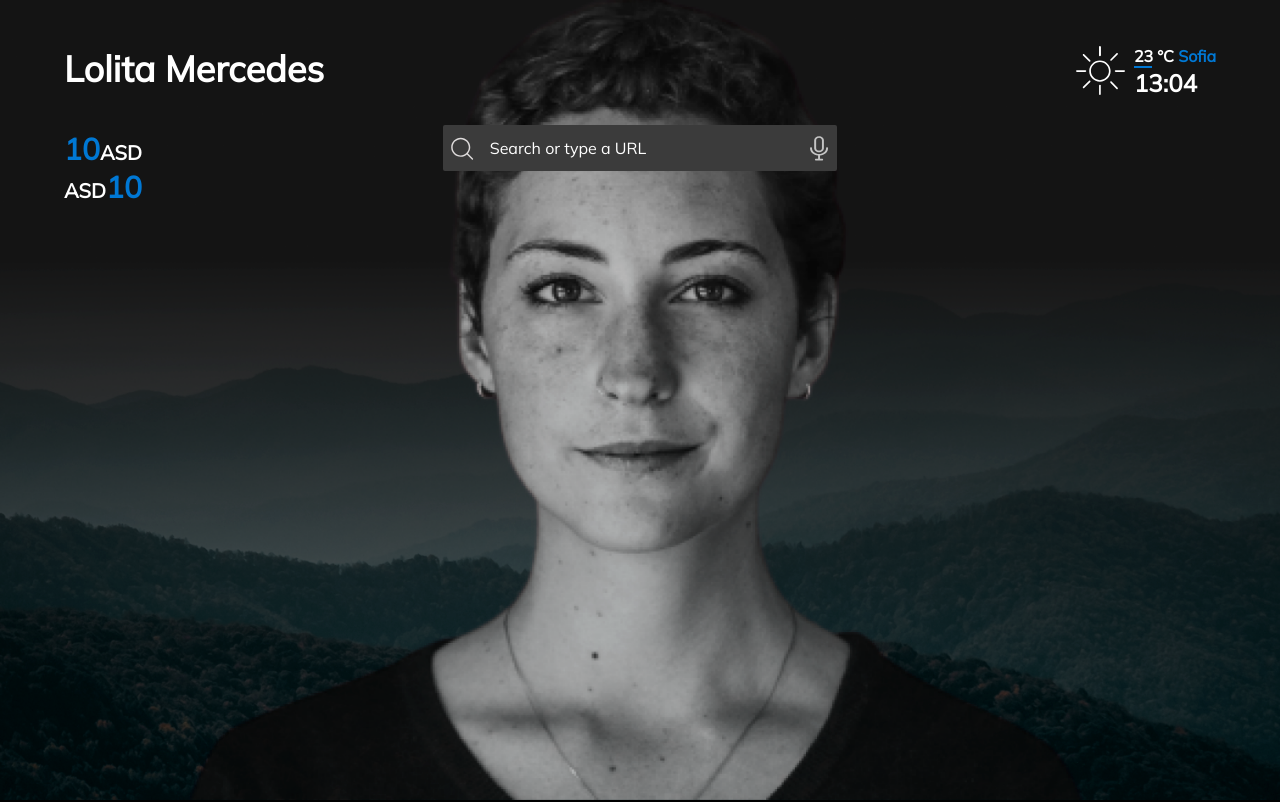
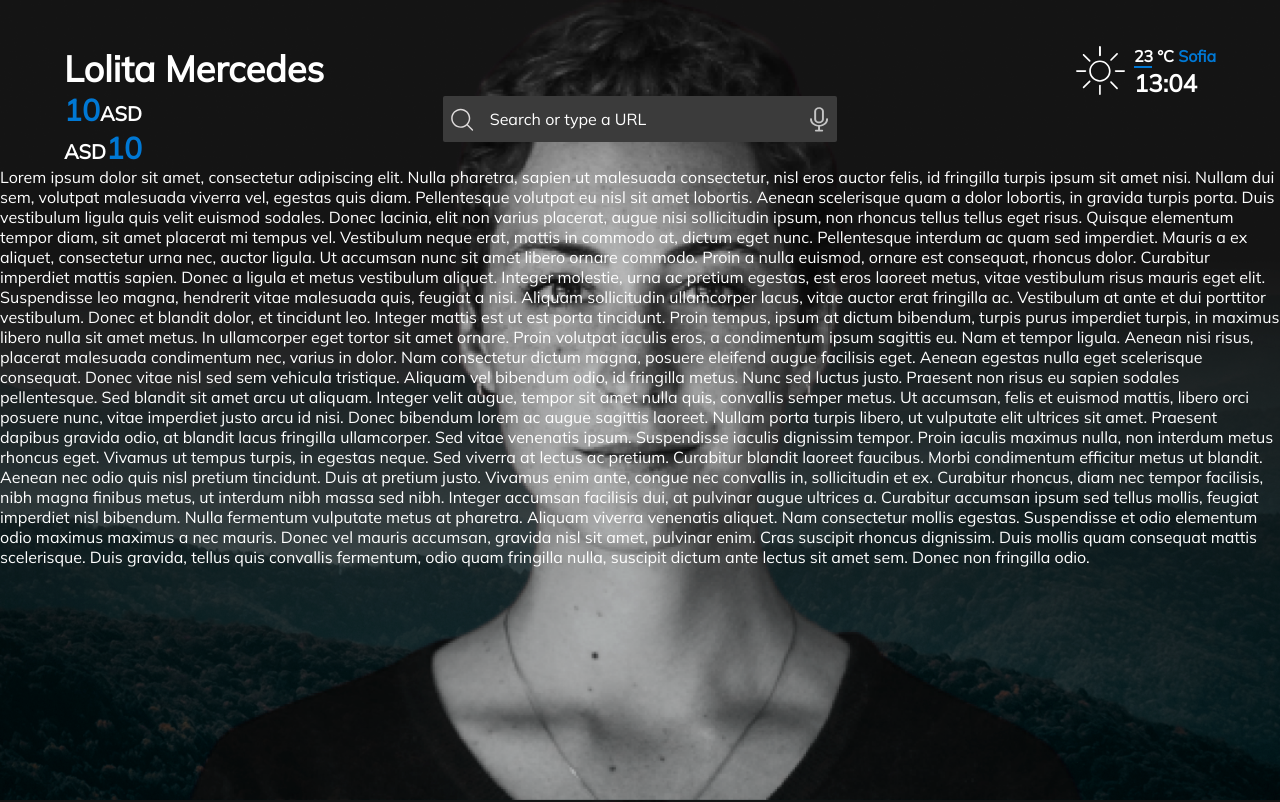
Before and after one commit to kravarka/wavebrowser-new-tab-page, a React (Create React App) app: page / in a window 1280 px wide. Shown: the top 802 px of the page. Built offline with nearby package versions, Linux system fonts and the light colour scheme.

Commit message:
refactor; add lorem ipsum; add scroll transition

```diff
--- a/src/components/Header/style.css
+++ b/src/components/Header/style.css
@@ -9,6 +9,9 @@
   justify-content: space-between;
   flex-direction: row;
   padding-top: 46px;
+  position: -webkit-sticky; /* Safari */
+  position: sticky;
+  top: 0;
 }
 
 .header > * {
@@ -25,9 +28,3 @@
   justify-content: flex-end;
   align-items: flex-start;
 }
-
-.searchBar {
-  position: sticky;
-  top: 125px;
-  margin-top: 36px;
-}
--- a/src/components/Icon/Icon.tsx
+++ b/src/components/Icon/Icon.tsx
@@ -7,6 +7,6 @@ export interface IconProps extends Styleable{
 }
 export default function Icon(props: IconProps) {
   return (
-    <img className={getClassName('icon', props)} src={props.src} />
+    <img className={getClassName('icon', props)} alt="icon" src={props.src} />
   )
 }
--- a/src/components/MainPage/MainPage.tsx
+++ b/src/components/MainPage/MainPage.tsx
@@ -6,6 +6,22 @@ export default function MainPage() {
   return (
     <div className="mainPage">
       <Header />
+      {/* <div style={{ height: '100%' }}> */}
+
+        <div style={{
+          height: 2000
+        }}>
+          Lorem ipsum dolor sit amet, consectetur adipiscing elit. Nulla pharetra, sapien ut malesuada consectetur, nisl eros auctor felis, id fringilla turpis ipsum sit amet nisi. Nullam dui sem, volutpat malesuada viverra vel, egestas quis diam. Pellentesque volutpat eu nisl sit amet lobortis. Aenean scelerisque quam a dolor lobortis, in gravida turpis porta. Duis vestibulum ligula quis velit euismod sodales. Donec lacinia, elit non varius placerat, augue nisi sollicitudin ipsum, non rhoncus tellus tellus eget risus. Quisque elementum tempor diam, sit amet placerat mi tempus vel. Vestibulum neque erat, mattis in commodo at, dictum eget nunc. Pellentesque interdum ac quam sed imperdiet. Mauris a ex aliquet, consectetur urna nec, auctor ligula.
+
+Ut accumsan nunc sit amet libero ornare commodo. Proin a nulla euismod, ornare est consequat, rhoncus dolor. Curabitur imperdiet mattis sapien. Donec a ligula et metus vestibulum aliquet. Integer molestie, urna ac pretium egestas, est eros laoreet metus, vitae vestibulum risus mauris eget elit. Suspendisse leo magna, hendrerit vitae malesuada quis, feugiat a nisi. Aliquam sollicitudin ullamcorper lacus, vitae auctor erat fringilla ac. Vestibulum at ante et dui porttitor vestibulum. Donec et blandit dolor, et tincidunt leo. Integer mattis est ut est porta tincidunt. Proin tempus, ipsum at dictum bibendum, turpis purus imperdiet turpis, in maximus libero nulla sit amet metus. In ullamcorper eget tortor sit amet ornare.
+
+Proin volutpat iaculis eros, a condimentum ipsum sagittis eu. Nam et tempor ligula. Aenean nisi risus, placerat malesuada condimentum nec, varius in dolor. Nam consectetur dictum magna, posuere eleifend augue facilisis eget. Aenean egestas nulla eget scelerisque consequat. Donec vitae nisl sed sem vehicula tristique. Aliquam vel bibendum odio, id fringilla metus. Nunc sed luctus justo. Praesent non risus eu sapien sodales pellentesque. Sed blandit sit amet arcu ut aliquam. Integer velit augue, tempor sit amet nulla quis, convallis semper metus. Ut accumsan, felis et euismod mattis, libero orci posuere nunc, vitae imperdiet justo arcu id nisi. Donec bibendum lorem ac augue sagittis laoreet.
+
+Nullam porta turpis libero, ut vulputate elit ultrices sit amet. Praesent dapibus gravida odio, at blandit lacus fringilla ullamcorper. Sed vitae venenatis ipsum. Suspendisse iaculis dignissim tempor. Proin iaculis maximus nulla, non interdum metus rhoncus eget. Vivamus ut tempus turpis, in egestas neque. Sed viverra at lectus ac pretium. Curabitur blandit laoreet faucibus. Morbi condimentum efficitur metus ut blandit. Aenean nec odio quis nisl pretium tincidunt. Duis at pretium justo. Vivamus enim ante, congue nec convallis in, sollicitudin et ex. Curabitur rhoncus, diam nec tempor facilisis, nibh magna finibus metus, ut interdum nibh massa sed nibh. Integer accumsan facilisis dui, at pulvinar augue ultrices a. Curabitur accumsan ipsum sed tellus mollis, feugiat imperdiet nisl bibendum. Nulla fermentum vulputate metus at pharetra.
+
+Aliquam viverra venenatis aliquet. Nam consectetur mollis egestas. Suspendisse et odio elementum odio maximus maximus a nec mauris. Donec vel mauris accumsan, gravida nisl sit amet, pulvinar enim. Cras suscipit rhoncus dignissim. Duis mollis quam consequat mattis scelerisque. Duis gravida, tellus quis convallis fermentum, odio quam fringilla nulla, suscipit dictum ante lectus sit amet sem. Donec non fringilla odio.
+        </div>
+      {/* </div> */}
     </div>
   )
 }
--- a/src/components/MainPage/style.css
+++ b/src/components/MainPage/style.css
@@ -3,10 +3,11 @@ body {
   color: white;
 }
 .mainPage {
-  width: 100vw;
-  height: 100vh;
+  width: 100%;
+  height: 100%;
   background-image: url('../../assets/images/background.png');
   background-position: center;
   background-repeat: no-repeat;
   background-size: cover;
+  background-attachment: fixed;
 }
--- a/src/components/SearchBar/SearchBar.tsx
+++ b/src/components/SearchBar/SearchBar.tsx
@@ -1,14 +1,35 @@
-import React from 'react'
+import React, { useEffect, useState } from 'react'
 import Icon from '../Icon/Icon'
-import { getClassName, Styleable } from '../utils/utils'
+import { getClassName, map, Styleable } from '../utils/utils'
 import './style.css'
 
+const defaultPosition = 50;
+const defaultHeaderPercentage = 20;
 export interface SearchBarProps extends Styleable{
 
 }
 export default function SearchBar(props: SearchBarProps) {
+  const [translateY, setTranslateY] = useState(0);
+  useEffect(() => {
+    const onScroll = () => {
+      const scrollPosition = window.scrollY;
+      const headerHeight = window.innerHeight * (defaultHeaderPercentage / 100);
+      const _translateY = map(scrollPosition, 0, headerHeight, 0, defaultPosition);
+      setTranslateY(_translateY * -1);
+    };
+    document.addEventListener('scroll', onScroll, { passive: true });
+    return () => {
+      document.removeEventListener('scroll', onScroll);
+    }
+  }, [])
+
+  function getTransform() {
+    return {
+      transform: `translateY(${translateY}px)`
+    }
+  }
   return (
-    <div className={getClassName('searchBar', props)}>
+    <div className={getClassName('searchBar', props)} style={getTransform()}>
       <Icon src={require("../../assets/icons/Search icon.svg").default}/>
       <input className="searchBar-input" placeholder="Search or type a URL"/>
       <Icon src={require("../../assets/icons/Microphone logo.svg").default}/>
--- a/src/components/SearchBar/style.css
+++ b/src/components/SearchBar/style.css
@@ -9,6 +9,7 @@
   align-items: center;
   padding-left: 8px;
   padding-right: 8px;
+  margin-top: 50px;
 }
 
 .searchBar-input {
--- a/src/components/SiteInfo/SiteInfo.tsx
+++ b/src/components/SiteInfo/SiteInfo.tsx
@@ -1,4 +1,4 @@
-import React, { CSSProperties } from 'react'
+import React from 'react'
 import SiteInfoRow from '../SiteInfoRow/SiteInfoRow'
 import { getClassName, Styleable } from '../utils/utils'
 import './style.css'
--- a/src/components/SiteInfoRow/SiteInfoRow.tsx
+++ b/src/components/SiteInfoRow/SiteInfoRow.tsx
@@ -11,7 +11,7 @@ export interface SiteInfoRowProps extends Styleable {
 }
 export default function SiteInfoRow(props: SiteInfoRowProps) {
   function renderValue() {
-    return <span className="siteInfoRow-value" style={{ fontSize: props.valueSize }}>{props.value}</span>
+    return <span key={props.value + '-value'} className="siteInfoRow-value" style={{ fontSize: props.valueSize }}>{props.value}</span>
   }
   function renderText() {
     return props.text
@@ -28,7 +28,7 @@ export default function SiteInfoRow(props: SiteInfoRowProps) {
     ...props.style,
   }
   return (
-    <p className={getClassName('siteInfoRow-text', props)} style={customStyle}>
+    <p key={props.value + '-text'} className={getClassName('siteInfoRow-text', props)} style={customStyle}>
       {renderBody()}
     </p>
   )
--- a/src/components/utils/utils.tsx
+++ b/src/components/utils/utils.tsx
@@ -8,3 +8,12 @@ export interface Styleable {
 export function getClassName(className: string, props: Styleable) {
   return `${className} ${props.className || ''}`;
 }
+
+export function map(x: number, in_min: number, in_max: number, out_min: number, out_max: number) {
+  let val = (x - in_min) * (out_max - out_min) / (in_max - in_min) + out_min;
+  if (val <= out_min)
+    return out_min;
+  if (val >= out_max)
+    return out_max;
+  return val;
+}
```
